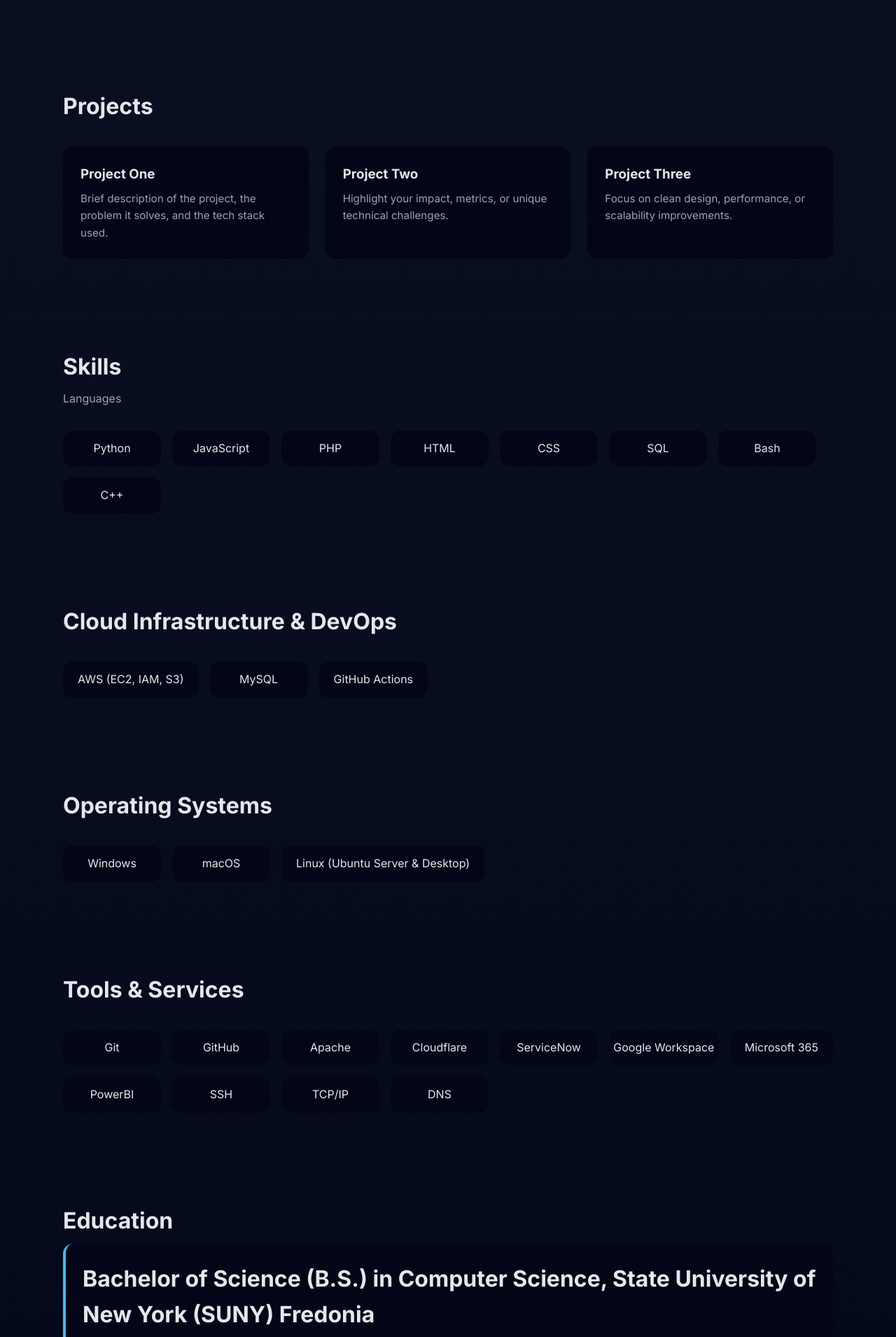
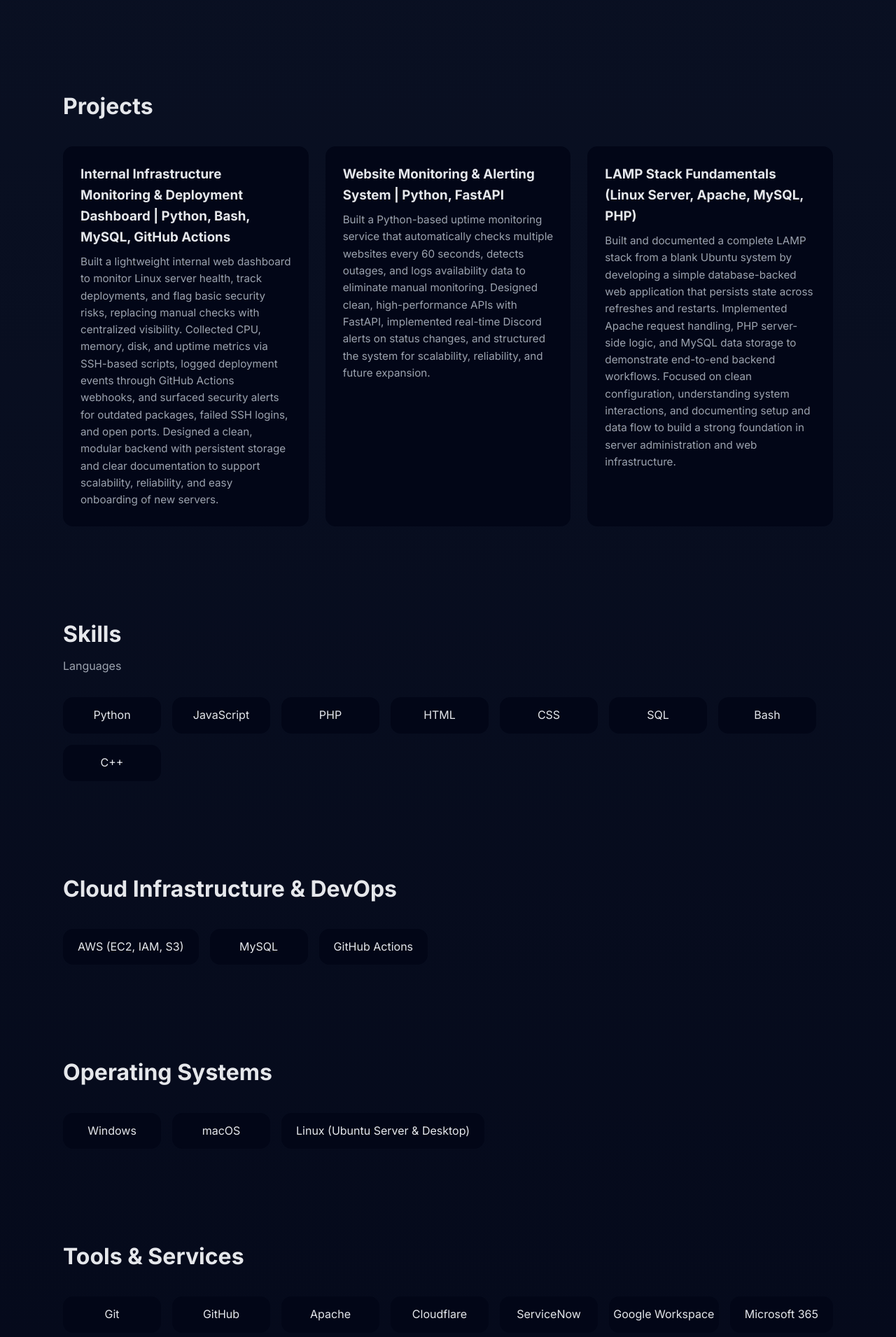
Before and after one commit to ryankgordon/RyanGordon, a Flask app: page /resume in a window 1280 px wide. Shown: the part 2501-4411 px from the top of the page at 70% size. Run offline with Flask 3, Linux system fonts and the light colour scheme.

Commit message:
adding the finishing touches to my resume

```diff
--- a/templates/resume.html
+++ b/templates/resume.html
@@ -124,24 +124,21 @@
 
     <div class="projects-grid">
       <div class="project">
-        <h3>Project One</h3>
+        <h3>Internal Infrastructure Monitoring & Deployment Dashboard | Python, Bash, MySQL, GitHub Actions</h3>
+        <p>Built a lightweight internal web dashboard to monitor Linux server health, track deployments, and flag basic security risks, replacing manual checks with centralized visibility. Collected CPU, memory, disk, and uptime metrics via SSH-based scripts, logged deployment events through GitHub Actions webhooks, and surfaced security alerts for outdated packages, failed SSH logins, and open ports. Designed a clean, modular backend with persistent storage and clear documentation to support scalability, reliability, and easy onboarding of new servers.</p>
+      </div>
+
+      <div class="project">
+        <h3>Website Monitoring & Alerting System | Python, FastAPI</h3>
         <p>
-          Brief description of the project, the problem it solves,
-          and the tech stack used.
+          Built a Python-based uptime monitoring service that automatically checks multiple websites every 60 seconds, detects outages, and logs availability data to eliminate manual monitoring. Designed clean, high-performance APIs with FastAPI, implemented real-time Discord alerts on status changes, and structured the system for scalability, reliability, and future expansion.
         </p>
       </div>
 
       <div class="project">
-        <h3>Project Two</h3>
+        <h3>LAMP Stack Fundamentals (Linux Server, Apache, MySQL, PHP)</h3>
         <p>
-          Highlight your impact, metrics, or unique technical challenges.
-        </p>
-      </div>
-
-      <div class="project">
-        <h3>Project Three</h3>
-        <p>
-          Focus on clean design, performance, or scalability improvements.
+          Built and documented a complete LAMP stack from a blank Ubuntu system by developing a simple database-backed web application that persists state across refreshes and restarts. Implemented Apache request handling, PHP server-side logic, and MySQL data storage to demonstrate end-to-end backend workflows. Focused on clean configuration, understanding system interactions, and documenting setup and data flow to build a strong foundation in server administration and web infrastructure.
         </p>
       </div>
     </div>
@@ -219,12 +216,12 @@
 
           <div class="experience">
           <div class="job">
-            <h2>Bachelor of Science (B.S.) in Computer Science, State University of New York (SUNY) Fredonia</h2>
+            <h4>Bachelor of Science (B.S.) in Computer Science, State University of New York (SUNY) Fredonia</h4>
             </div>
 
           <div class="experience">
             <div class="job">
-              <h2>Associate of Science (A.S.) in Information Technology, City University of New York (CUNY) Guttman Community College</h2>
+              <h4>Associate of Science (A.S.) in Information Technology, City University of New York (CUNY) Guttman Community College</h4>
             </div>
           </div>
 
@@ -239,12 +236,12 @@
 
       <div class="experience">
         <div class="job">
-        <h2>A+ Core 1 & 2 V15, CompTIA</h2>
+        <h4>A+ Core 1 & 2 V15, CompTIA</h4>
           </div>
 
       <div class="experience">
         <div class="job">
-          <h2>TestOut Security Pro, CompTIA</h2>
+          <h4>TestOut Security Pro, CompTIA</h4>
         </div>
 
       </div>
```
